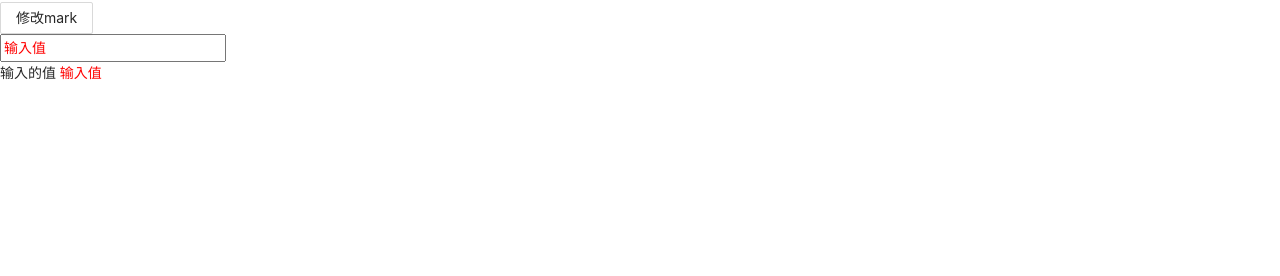
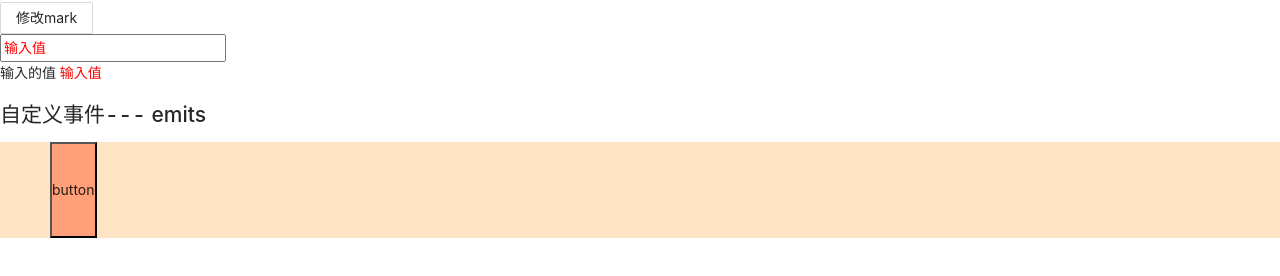
Before and after one commit to jackchoumine/vue3-experiment, a Vue app: page / in a window 1280 px wide. Shown: the part 240-516 px from the top of the page. Built offline with nearby package versions, Linux system fonts and the light colour scheme.

Commit message:
组件的emits选项

```diff
--- a/src/App.vue
+++ b/src/App.vue
@@ -2,7 +2,7 @@
  * @Description:
  * @Date: 2020-12-22 21:05:26 +0800
  * @Author: JackChou
- * @LastEditTime: 2021-01-14 11:37:57 +0800
+ * @LastEditTime: 2021-01-14 15:23:34 +0800
  * @LastEditors: JackChou
 -->
 <template>
@@ -32,6 +32,8 @@
       {{ inputValue }}
     </span>
   </p>
+  <h2>自定义事件--- emits</h2>
+  <MyButton @click="onClick" />
 </template>
 
 <script>
@@ -63,7 +65,15 @@ export default {
       return false
     })
     const { inputValue, onInputValue } = useInput()
-    return { onChangeMark, mark, inputValue, onInputValue }
+    const onClick = params => {
+      if (params.target && 'DIV' === params.target.tagName) {
+        console.log('根元素触发的事件')
+      } else {
+        console.log('自定义事件抛出的数据:')
+        console.log(params)
+      }
+    }
+    return { onChangeMark, mark, inputValue, onInputValue, onClick }
   },
 }
 </script>
--- /dev/null
+++ b/src/components/MyButton.vue
@@ -0,0 +1,43 @@
+<template>
+  <div class="my-button">
+    <button class="button" @click="onClick" style="margin: 0 50px; padding: 35px 0">button</button>
+  </div>
+</template>
+<script>
+import { defineComponent } from 'vue'
+export default defineComponent({
+  name: 'MyButton',
+  inheritAttrs: false,
+  // emits: {
+  //   // eventName:ƒ
+  //   click: params => {
+  //     if (typeof params === 'string') {
+  //       console.log('验证自定义事件抛出的数据')
+  //       return true
+  //     } else {
+  //       return false
+  //     }
+  //   },
+  // },
+  setup(props, { emit, attrs, slots }) {
+    const onClick = event => {
+      console.log('原生事件')
+      emit('click', "I'm emit")
+      // event.stopPropagation()
+    }
+    return { onClick }
+  },
+  mounted() {
+    console.log('MyButton----$attrs')
+    console.log(this.$attrs)
+  },
+})
+</script>
+<style scoped>
+.my-button {
+  background-color: bisque;
+}
+.button {
+  background-color: lightsalmon;
+}
+</style>
--- a/src/components/index.js
+++ b/src/components/index.js
@@ -2,7 +2,7 @@
  * @Description: 注册全局组件
  * @Date: 2021-01-09 21:06:09 +0800
  * @Author: JackChou
- * @LastEditTime: 2021-01-13 20:12:48 +0800
+ * @LastEditTime: 2021-01-14 14:08:36 +0800
  * @LastEditors: JackChou
  */
 import WatchTest from './WatchTest.vue'
@@ -13,7 +13,18 @@ import TeleportVue from './TeleportVue.vue'
 import SuspenseVue from './SuspenseVue.vue'
 import FragmentTest from './FragmentTest.vue'
 import MyInput from './MyInput.vue'
-const components = [WatchTest, WatchEffect, TeleportVue, SuspenseVue, FragmentTest, SetupOne, SetupTwo, MyInput]
+import MyButton from './MyButton.vue'
+const components = [
+  WatchTest,
+  WatchEffect,
+  TeleportVue,
+  SuspenseVue,
+  FragmentTest,
+  SetupOne,
+  SetupTwo,
+  MyInput,
+  MyButton,
+]
 export const registerComponents = app => {
   components.forEach(component => {
     app.component(component.name, component)
```
Also changed, not shown: 1 other file (tests, documents, lock files or other folders).
